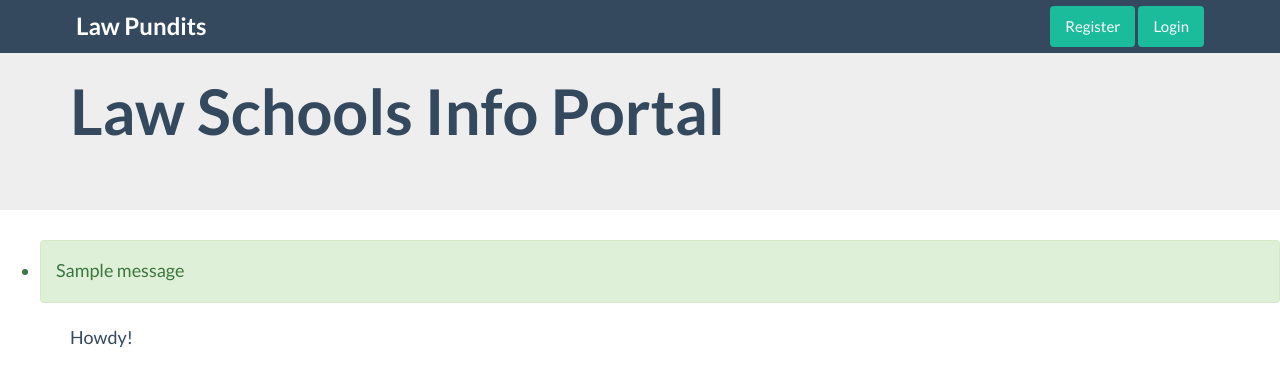
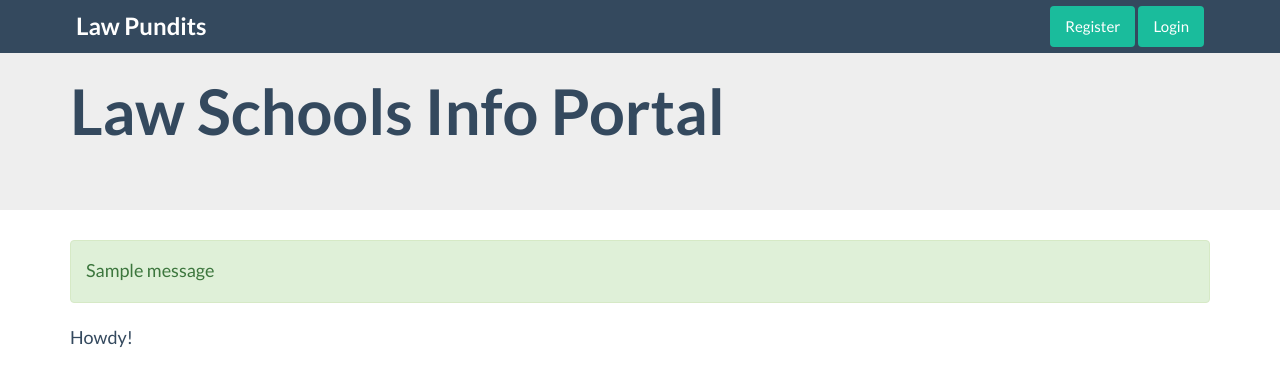
Before and after one commit to ApsOps/law-schools-portal, a Django app: template law_schools_portal/templates/home.html in a window 1280 px wide. Shown: the top 387 px of the page. Run offline with Django 3.2, Linux system fonts and the light colour scheme; the template is opened without the code that fills it, so the values that code supplies are empty; tables that the repository leaves empty hold one stand-in row (values such as "Sample post"); one stand-in notice (Sample message) is shown; some libraries are stand-ins or nearby versions.

Commit message:
Show alert messages as divs

```diff
--- a/law_schools_portal/templates/_layouts/base.html
+++ b/law_schools_portal/templates/_layouts/base.html
@@ -48,15 +48,16 @@
         <div class="container">{% block headline %}{% endblock headline %}</div>
     </div>
 
-    {% if messages %}
-    <ul class="messages">
-        {% for message in messages %}
-        <li{% if message.tags %} class="alert alert-{{ message.tags }}"{% endif %}>{{ message }}</li>
-        {% endfor %}
-    </ul>
-    {% endif %}
+    <div class="container">
 
-    <div class="container">
+        {% if messages %}
+        <div class="messages">
+            {% for message in messages %}
+            <div{% if message.tags %} class="alert alert-{{ message.tags }}"{% endif %}>{{ message }}</div>
+            {% endfor %}
+        </div>
+        {% endif %}
+
         {% block content %}{% endblock content %}
     </div>
 
```
